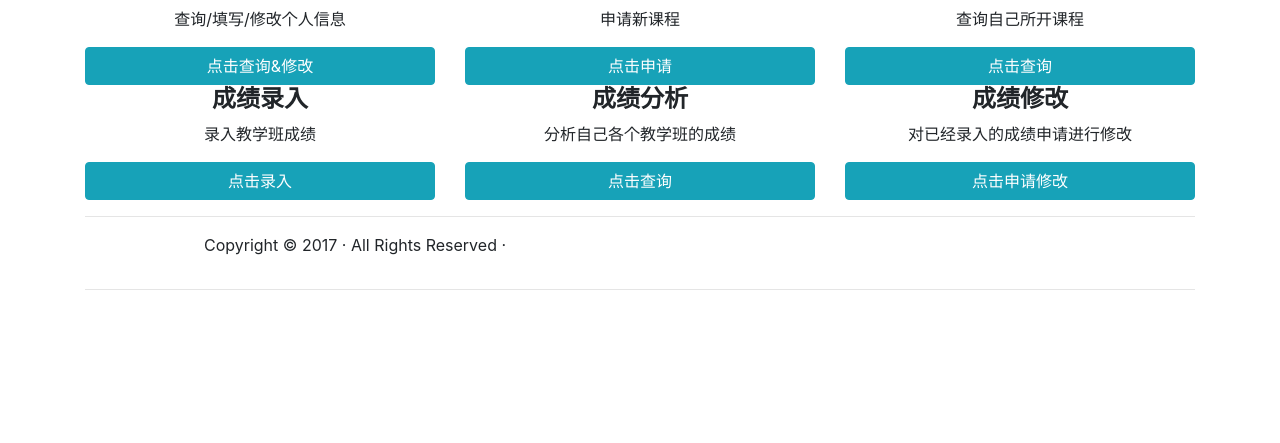
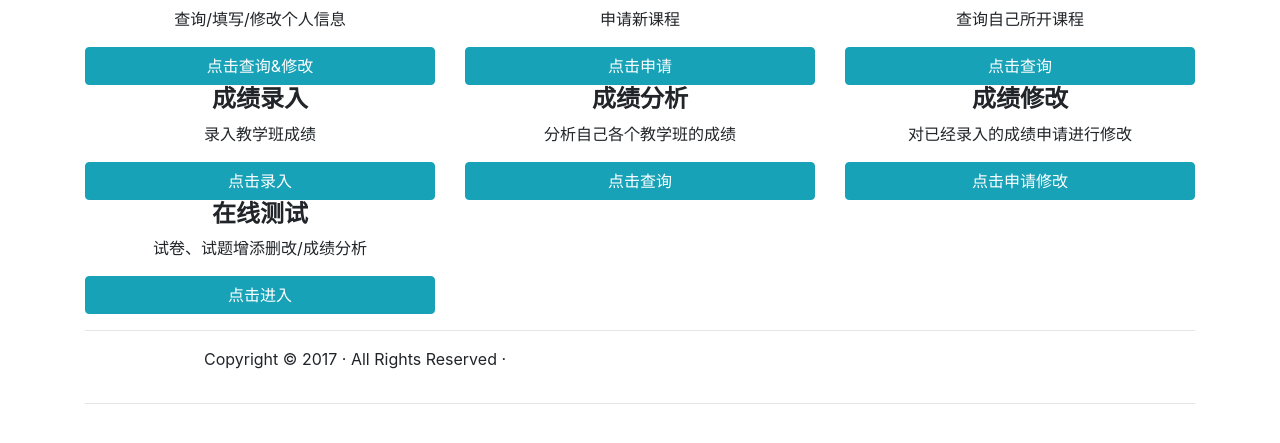
Before and after one commit to nslam/jwsys, a Django app: page /basicInfo/instructorMain/ in a window 1280 px wide. Shown: the part 168-611 px from the top of the page. Run offline with Django 3.2, Linux system fonts and the light colour scheme; some libraries are stand-ins or nearby versions.

Commit message:
添加老师——在线测试接口

```diff
--- a/basicInfo/templates/instructor_main.html
+++ b/basicInfo/templates/instructor_main.html
@@ -67,6 +67,11 @@
       <p>对已经录入的成绩申请进行修改</p>
       <a href="/basicInfo/gradeModify/"><button type="button" class="btn btn-info btn-block">点击申请修改</button></a>
     </div>
+    <div class="col-sm-4 text-center">
+      <h4><strong>在线测试</strong></h4>
+      <p>试卷、试题增添删改/成绩分析</p>
+      <a href="/onlinetest/teacher1/"><button type="button" class="btn btn-info btn-block">点击进入</button></a>
+    </div>
   </div>
   <hr>
   <div class="row">
```
